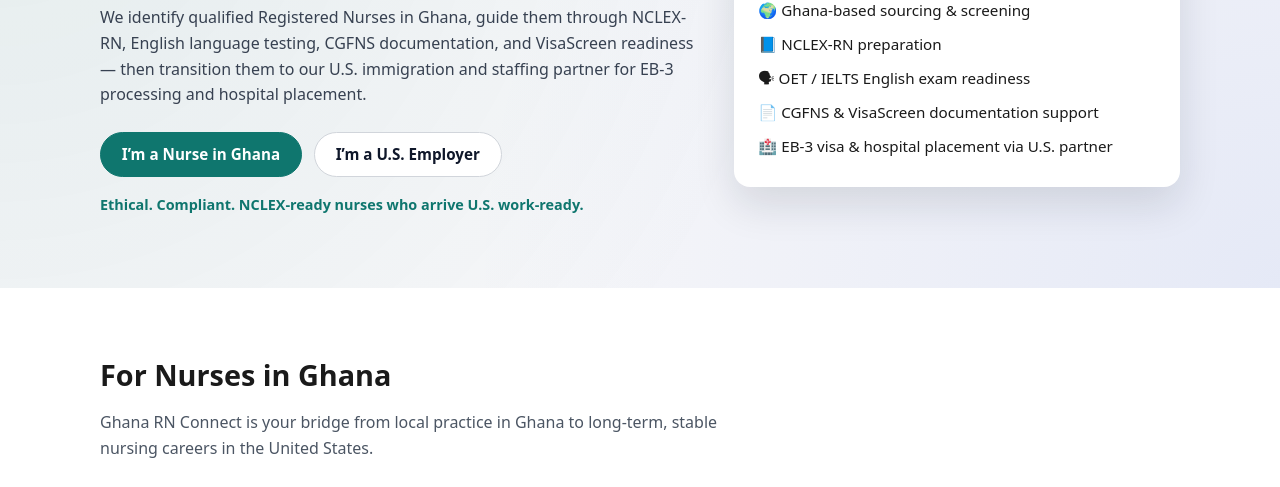
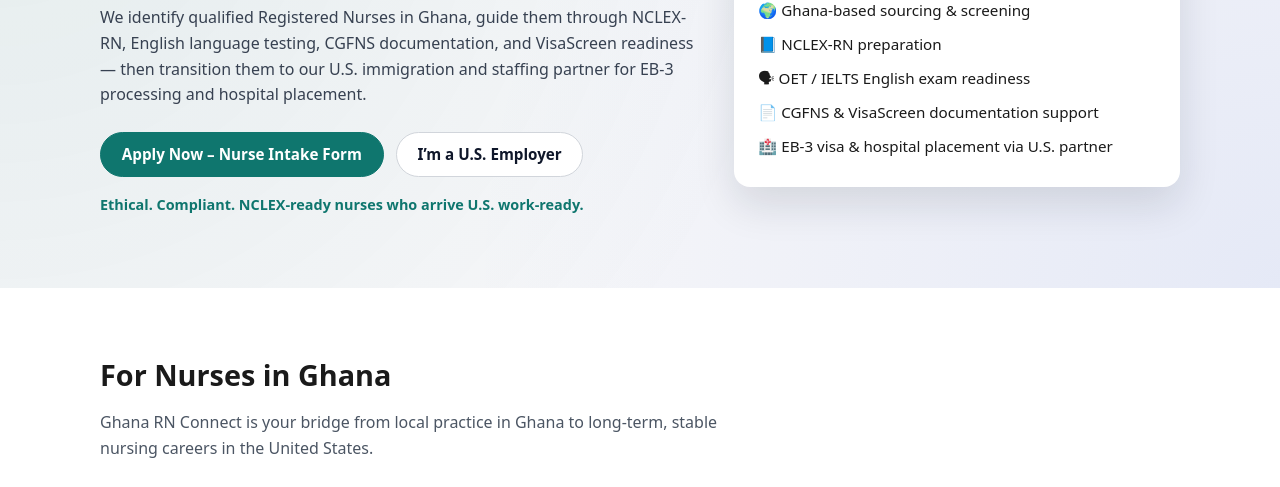
Before and after one commit to msmith3640/ghanarnconnect, a plain HTML site: page index.html in a window 1280 px wide. Shown: the part 295-782 px from the top of the page. Drawn offline with Linux system fonts and the light colour scheme.

```diff
--- a/index.html
+++ b/index.html
@@ -484,10 +484,14 @@
           transition them to our U.S. immigration and staffing partner for EB-3 processing
           and hospital placement.
         </p>
-        <div class="hero-buttons">
-          <a href="#for-nurses" class="btn btn-primary">I’m a Nurse in Ghana</a>
-          <a href="#for-employers" class="btn btn-secondary">I’m a U.S. Employer</a>
-        </div>
+<div class="hero-buttons">
+  <a href="https://forms.gle/z88HANKeN5PJzULP7" target="_blank" class="btn btn-primary">
+    Apply Now – Nurse Intake Form
+  </a>
+  <a href="#for-employers" class="btn btn-secondary">
+    I’m a U.S. Employer
+  </a>
+</div>
         <p class="hero-tagline">Ethical. Compliant. NCLEX-ready nurses who arrive U.S. work-ready.</p>
       </div>
       <div class="hero-card">
```
